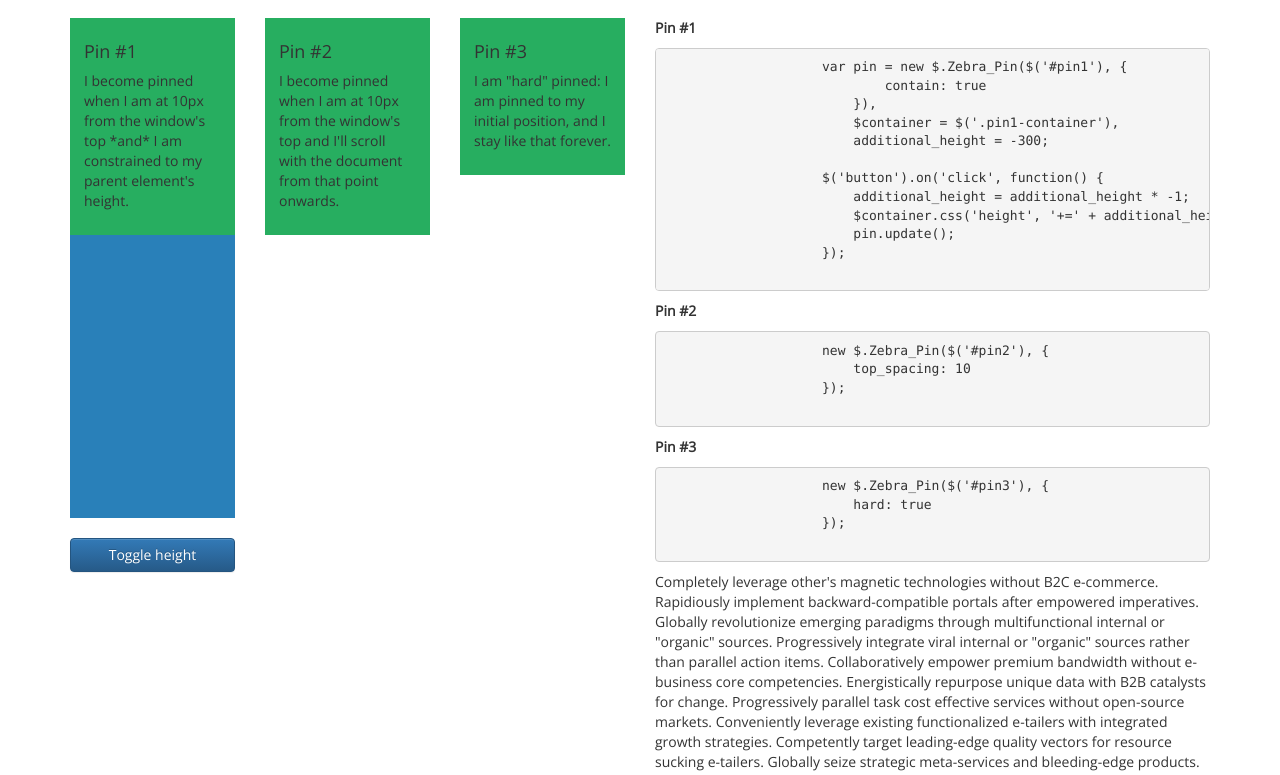
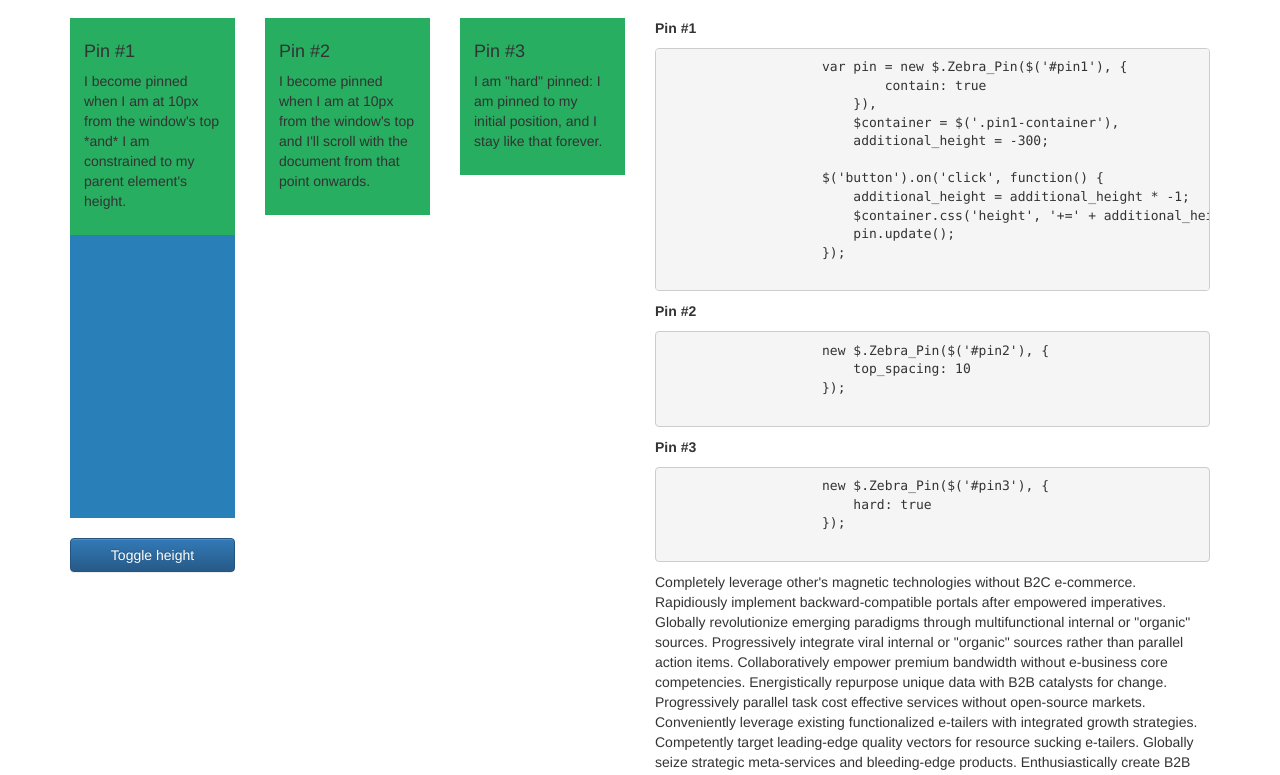
Before and after one commit to stefangabos/Zebra_Pin, a plain HTML site: page index.html in a window 1280 px wide. Shown: the part 102-877 px from the top of the page. Drawn offline with nearby package versions, Linux system fonts and the light colour scheme; a script that the page names is missing; a small style sheet from the web is missing.

Commit message:
Removed unnecessary declarations

```diff
--- a/examples.css
+++ b/examples.css
@@ -1,7 +1,3 @@
-body {
-    font-family: 'Open Sans', sans-serif;
-}
-
 .syntaxhighlighter {
     padding: 1em 0;
 }
```
